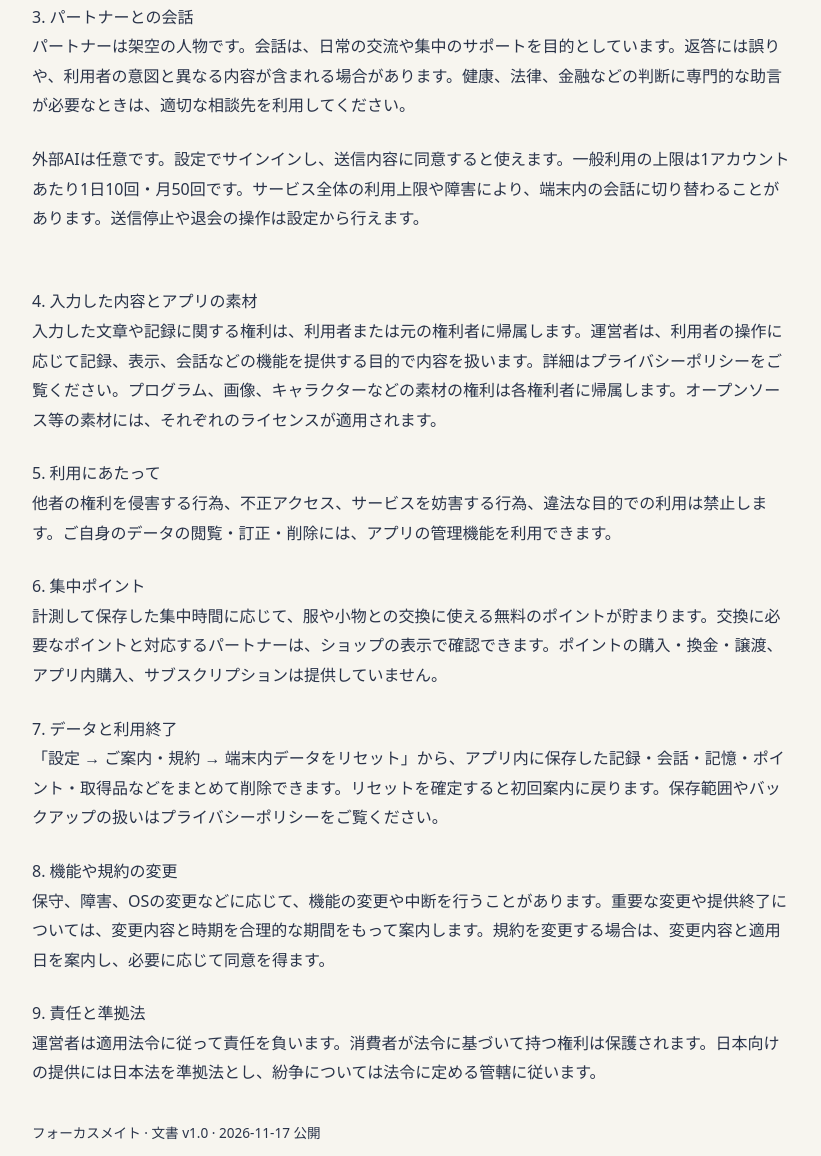
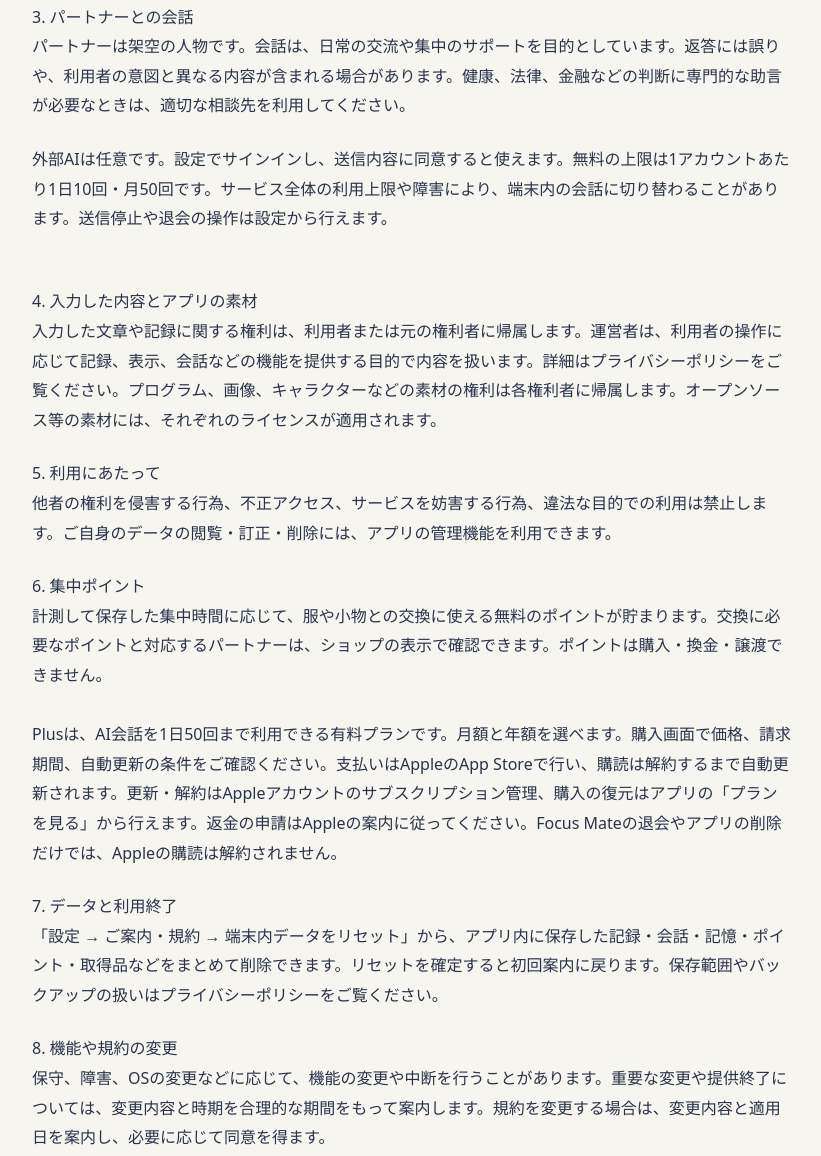
Before and after one commit to hy218355-bit/yu-studio-site, a plain HTML site: page focus-mate/legal/terms.html in a window 1280 px wide. Shown: the part 541-1697 px from the top of the page, without its empty margins (228-1049 px from the left). Drawn offline with Linux system fonts and the light colour scheme.

Commit message:
Describe Focus Mate Plus billing and purchase data

```diff
--- a/focus-mate/legal/terms.html
+++ b/focus-mate/legal/terms.html
@@ -4,11 +4,13 @@
 問い合わせ先 hy218355@gmail.com</p></section><section><p>1. サービスと適用範囲
 フォーカスメイトは、集中時間の計測・記録と、架空のパートナーとの交流を提供するアプリです。本規約は、運営者が提供するフォーカスメイトの利用に適用します。未成年の方は、保護者と利用条件を確認してください。</p></section><section><p>2. 集中時間と記録
 タイマーは端末の時刻を基準に動作します。計測や通知は端末の設定・動作状況の影響を受けることがあります。集中記録は勉強や仕事の自己管理に使う目安です。</p></section><section><p>3. パートナーとの会話
-パートナーは架空の人物です。会話は、日常の交流や集中のサポートを目的としています。返答には誤りや、利用者の意図と異なる内容が含まれる場合があります。健康、法律、金融などの判断に専門的な助言が必要なときは、適切な相談先を利用してください。</p></section><section><p>外部AIは任意です。設定でサインインし、送信内容に同意すると使えます。一般利用の上限は1アカウントあたり1日10回・月50回です。サービス全体の利用上限や障害により、端末内の会話に切り替わることがあります。送信停止や退会の操作は設定から行えます。</p></section><section><p>
+パートナーは架空の人物です。会話は、日常の交流や集中のサポートを目的としています。返答には誤りや、利用者の意図と異なる内容が含まれる場合があります。健康、法律、金融などの判断に専門的な助言が必要なときは、適切な相談先を利用してください。</p></section><section><p>外部AIは任意です。設定でサインインし、送信内容に同意すると使えます。無料の上限は1アカウントあたり1日10回・月50回です。サービス全体の利用上限や障害により、端末内の会話に切り替わることがあります。送信停止や退会の操作は設定から行えます。</p></section><section><p>
 4. 入力した内容とアプリの素材
 入力した文章や記録に関する権利は、利用者または元の権利者に帰属します。運営者は、利用者の操作に応じて記録、表示、会話などの機能を提供する目的で内容を扱います。詳細はプライバシーポリシーをご覧ください。プログラム、画像、キャラクターなどの素材の権利は各権利者に帰属します。オープンソース等の素材には、それぞれのライセンスが適用されます。</p></section><section><p>5. 利用にあたって
 他者の権利を侵害する行為、不正アクセス、サービスを妨害する行為、違法な目的での利用は禁止します。ご自身のデータの閲覧・訂正・削除には、アプリの管理機能を利用できます。</p></section><section><p>6. 集中ポイント
-計測して保存した集中時間に応じて、服や小物との交換に使える無料のポイントが貯まります。交換に必要なポイントと対応するパートナーは、ショップの表示で確認できます。ポイントの購入・換金・譲渡、アプリ内購入、サブスクリプションは提供していません。</p></section><section><p>7. データと利用終了
+計測して保存した集中時間に応じて、服や小物との交換に使える無料のポイントが貯まります。交換に必要なポイントと対応するパートナーは、ショップの表示で確認できます。ポイントは購入・換金・譲渡できません。
+
+Plusは、AI会話を1日50回まで利用できる有料プランです。月額と年額を選べます。購入画面で価格、請求期間、自動更新の条件をご確認ください。支払いはAppleのApp Storeで行い、購読は解約するまで自動更新されます。更新・解約はAppleアカウントのサブスクリプション管理、購入の復元はアプリの「プランを見る」から行えます。返金の申請はAppleの案内に従ってください。Focus Mateの退会やアプリの削除だけでは、Appleの購読は解約されません。</p></section><section><p>7. データと利用終了
 「設定 → ご案内・規約 → 端末内データをリセット」から、アプリ内に保存した記録・会話・記憶・ポイント・取得品などをまとめて削除できます。リセットを確定すると初回案内に戻ります。保存範囲やバックアップの扱いはプライバシーポリシーをご覧ください。</p></section><section><p>8. 機能や規約の変更
 保守、障害、OSの変更などに応じて、機能の変更や中断を行うことがあります。重要な変更や提供終了については、変更内容と時期を合理的な期間をもって案内します。規約を変更する場合は、変更内容と適用日を案内し、必要に応じて同意を得ます。</p></section><section><p>9. 責任と準拠法
 運営者は適用法令に従って責任を負います。消費者が法令に基づいて持つ権利は保護されます。日本向けの提供には日本法を準拠法とし、紛争については法令に定める管轄に従います。</p></section><footer>フォーカスメイト · 文書 v1.0 · 2026-11-17 公開</footer></main></html>
```
Also changed, not shown: focus-mate/legal/privacy.html (+3 -1 lines).
